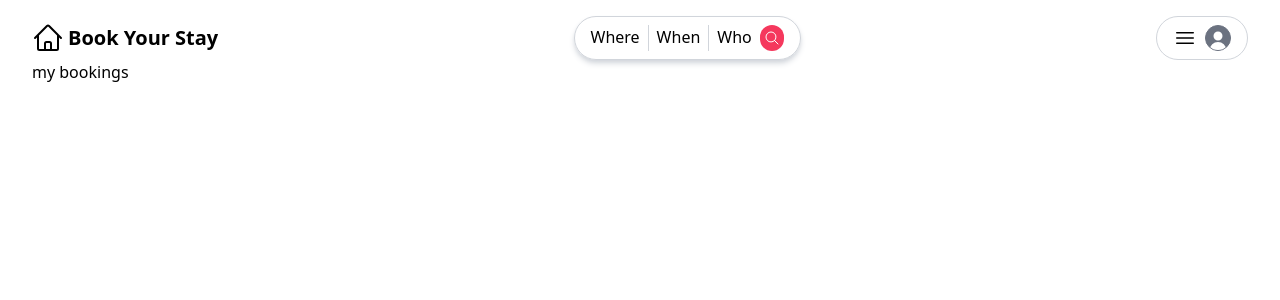
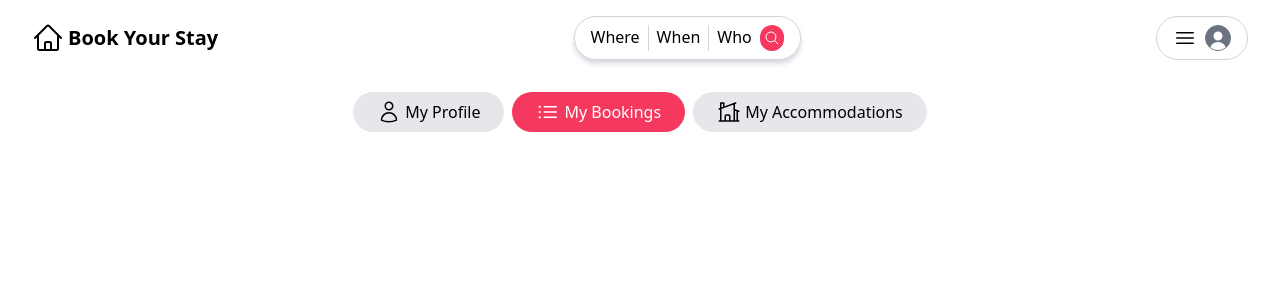
Before and after one commit to Mohammed-Safwan-k/Airbnb-clone-frontend, a React (Vite) app: page /account/bookings in a window 1280 px wide. Shown: the top 300 px of the page. Built offline with nearby package versions, Linux system fonts and the light colour scheme; no server answers.

Commit message:
viewing bookings

```diff
--- a/src/pages/Bookings/BookingsPage.jsx
+++ b/src/pages/Bookings/BookingsPage.jsx
@@ -1,7 +1,12 @@
 import React from "react";
+import AccountNav from "../Account/AccountNav";
 
 const BookingsPage = () => {
-  return <div>my bookings</div>;
+  return (
+    <div>
+      <AccountNav />
+    </div>
+  );
 };
 
 export default BookingsPage;
--- a/src/pages/Bookings/SingleBooking.jsx
+++ b/src/pages/Bookings/SingleBooking.jsx
@@ -2,7 +2,7 @@ import React from "react";
 import { useParams } from "react-router-dom";
 
 const SingleBooking = () => {
-  const { id } = useParams;
+  const { id } = useParams();
   return <div>single booking : {id}</div>;
 };
 
```
